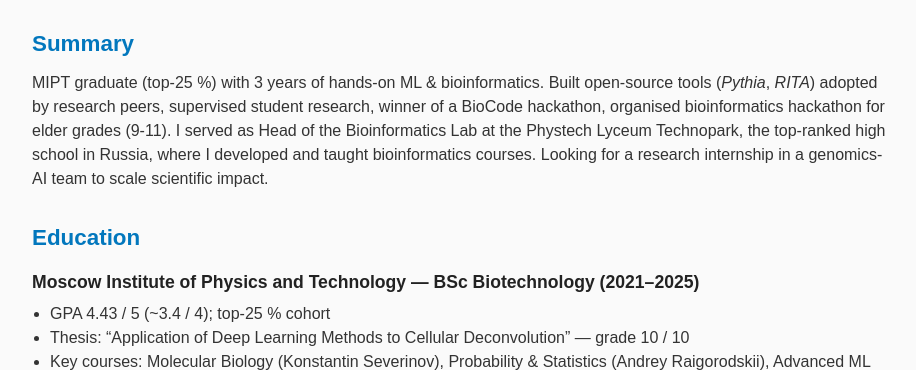
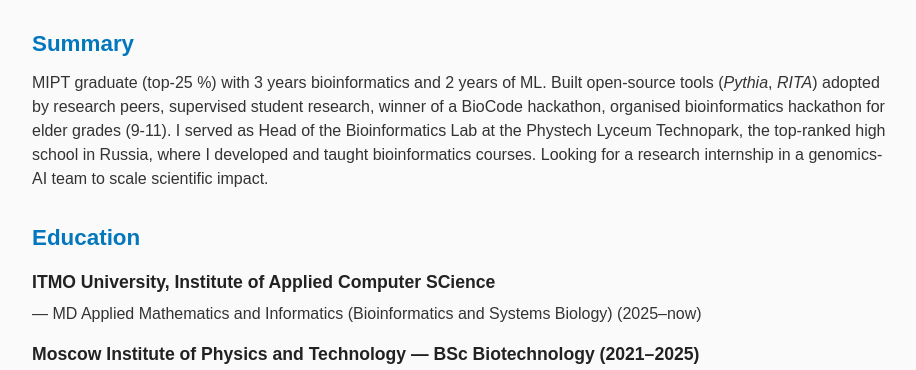
Before and after one commit to LeviusBI/CV, a plain HTML site: page index.html in a window 1280 px wide. Shown: the part 187-557 px from the top of the page, without its empty margins (178-1094 px from the left). Drawn offline with Linux system fonts and the light colour scheme.

Commit message:
Update index.html

```diff
--- a/index.html
+++ b/index.html
@@ -39,7 +39,7 @@
 <main>
 <section id="summary">
     <h2>Summary</h2>
-    <p>MIPT graduate (top-25 %) with 3 years of hands-on ML & bioinformatics. Built open-source tools
+    <p>MIPT graduate (top-25 %) with 3 years bioinformatics and 2 years of ML. Built open-source tools
        (<em>Pythia</em>, <em>RITA</em>) adopted by research peers, supervised student research,
        winner of a BioCode hackathon, organised bioinformatics hackathon for elder grades (9-11). I served as Head of the Bioinformatics Lab at the Phystech Lyceum Technopark, the top-ranked high school in Russia, where I developed and taught bioinformatics courses. Looking for a research internship in a genomics-AI
        team to scale scientific impact.</p>
@@ -47,6 +47,10 @@
 
 <section id="education">
     <h2>Education</h2>
+    <article>
+        <h3> ITMO University, Institute of Applied Computer SCience</h3> — MD Applied Mathematics and Informatics (Bioinformatics and Systems Biology)  (2025–now)</h3>
+    </article>
+
     <article>
         <h3>Moscow Institute of Physics and Technology — BSc Biotechnology (2021–2025)</h3>
         <ul>
```
